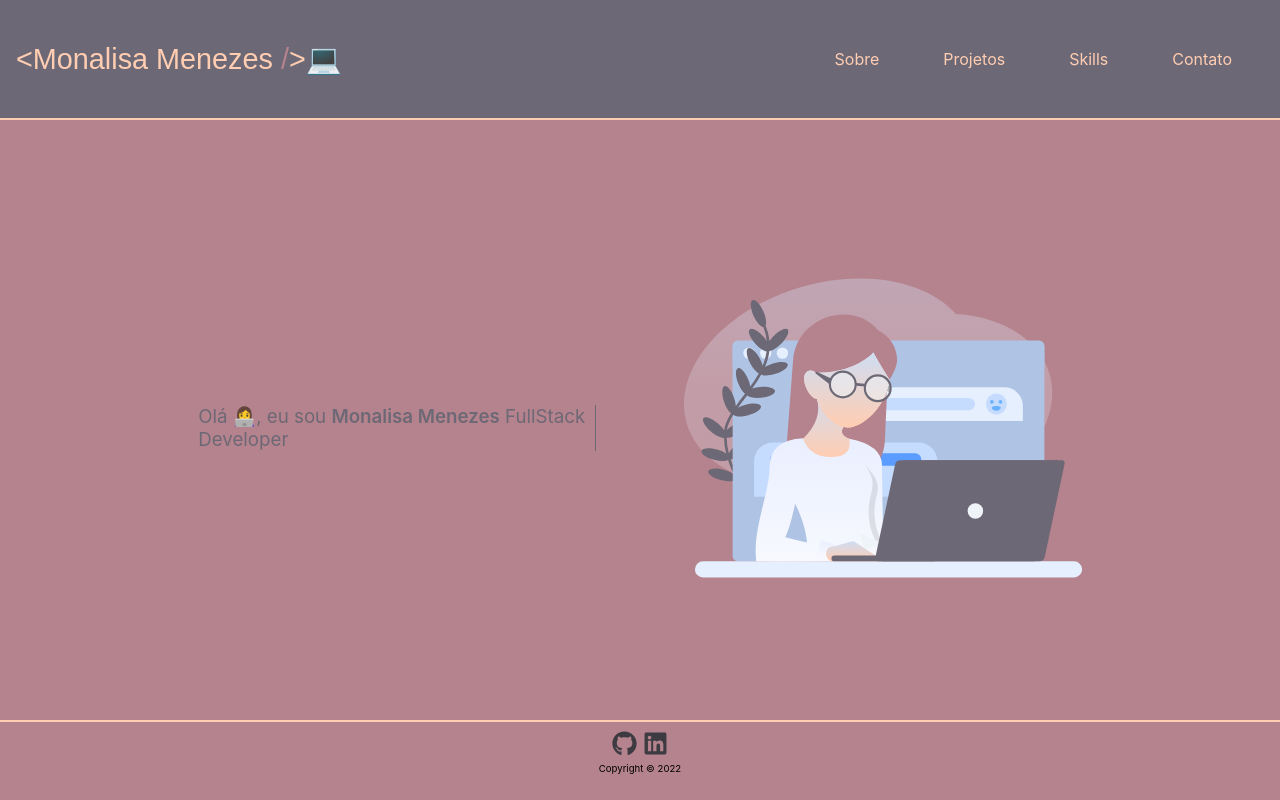
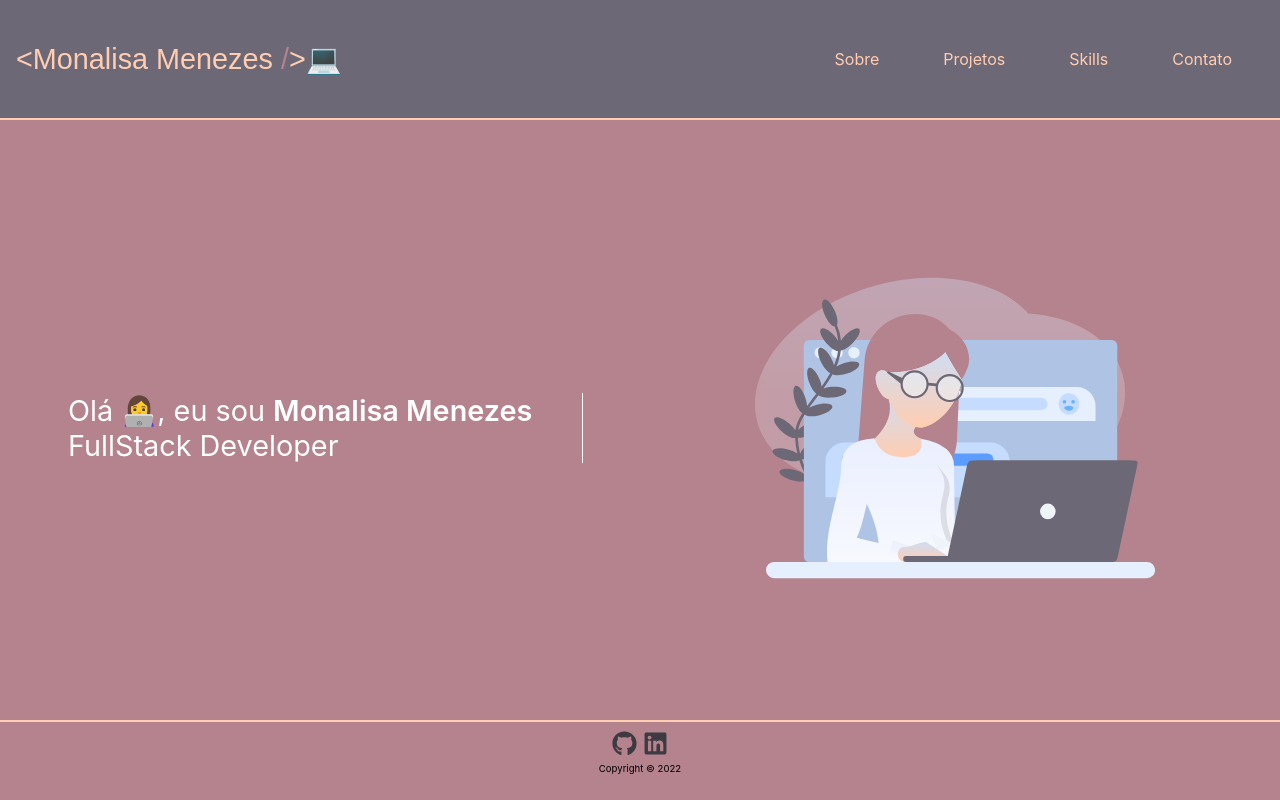
Before and after one commit to monafmenezes/meu-portfolio, a Next.js app: page / in a window 1280 px wide. Built offline with nearby package versions, Linux system fonts and the light colour scheme.

Commit message:
style: ajust color secondary

```diff
--- a/src/styles/styles.ts
+++ b/src/styles/styles.ts
@@ -37,8 +37,8 @@ export const HomeContainer = styled("main")`
     h3 {
         color: ${({ theme }) => theme.palette.text.secondary};
         font-weight: 400;
-        font-size: 1.8  rem;
-        border-right: 1px solid #6D6875;
+        font-size: 1.8rem;
+        border-right: 1px solid #FFF;
         margin: 0;
         padding:0;
 
--- a/src/styles/theme.ts
+++ b/src/styles/theme.ts
@@ -10,7 +10,7 @@ const theme = createTheme({
     },
     text: {
       primary: '#FFCDB2',
-      secondary: '#6D6875'
+      secondary: '#FFF'
     },
   },
   typography: {
```
